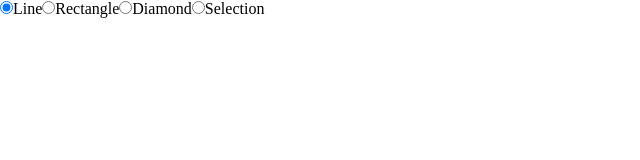
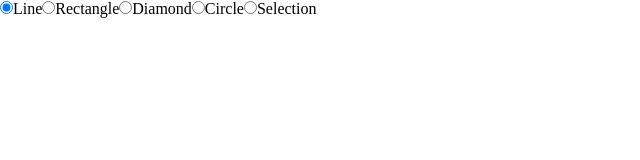
Before and after one commit to PranjalMantri/Drawing-App, a React (Vite) app: page / in a window 1280 px wide. Shown: the top 160 px of the page, without its empty margins (0-640 px from the left). Built offline with nearby package versions, Linux system fonts and the light colour scheme.

Commit message:
feat: add circle shape

```diff
--- a/src/App.jsx
+++ b/src/App.jsx
@@ -51,6 +51,26 @@ function createElement(x1, y1, x2, y2, type, id) {
           ctx.lineTo(midX, y2);
           ctx.lineTo(x1, midY);
           ctx.closePath();
+          ctx.stroke();
+        },
+      };
+
+    case "circle":
+      return {
+        elementId,
+        type,
+        x1,
+        y1,
+        x2,
+        y2,
+        draw: (ctx) => {
+          const centerX = (x1 + x2) / 2;
+          const centerY = (y1 + y2) / 2;
+          const radius =
+            Math.sqrt(Math.pow(x2 - x1, 2) + Math.pow(y2 - y1, 2)) / 2;
+
+          ctx.beginPath();
+          ctx.arc(centerX, centerY, radius, 0, 2 * Math.PI);
           ctx.stroke();
         },
       };
@@ -119,6 +139,14 @@ function isWithinElement(x, y, element) {
       const value =
         Math.abs(x - centerX) / halfWidth + Math.abs(y - centerY) / halfHeight;
       return value <= 1;
+
+    case "circle":
+      const cX = (x1 + x2) / 2;
+      const cY = (y1 + y2) / 2;
+      const radius = Math.sqrt(Math.pow(x2 - x1, 2) + Math.pow(y2 - y1, 2)) / 2;
+
+      const dist = Math.sqrt(Math.pow(x - cX, 2) + Math.pow(y - cY, 2));
+      return dist <= radius + tolerance;
     default:
       return false;
   }
@@ -144,6 +172,7 @@ function adjustElementCoordinates(element) {
         return { x1: x2, y1: y2, x2: x1, y2: y1 };
       }
     case "rectangle":
+    case "circle":
     case "diamond":
       const minX = Math.min(x1, x2);
       const minY = Math.min(y1, y2);
@@ -302,6 +331,14 @@ function App() {
         <input
           type="radio"
           name="actionType"
+          value={"circle"}
+          checked={tool === "circle"}
+          onChange={() => setTool("circle")}
+        />
+        <label htmlFor="circle">Circle</label>
+        <input
+          type="radio"
+          name="actionType"
           value={"selection"}
           checked={tool === "selection"}
           onChange={() => setTool("selection")}
```
